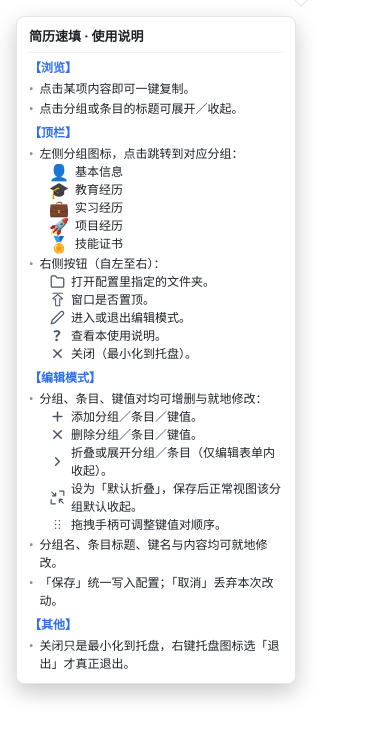
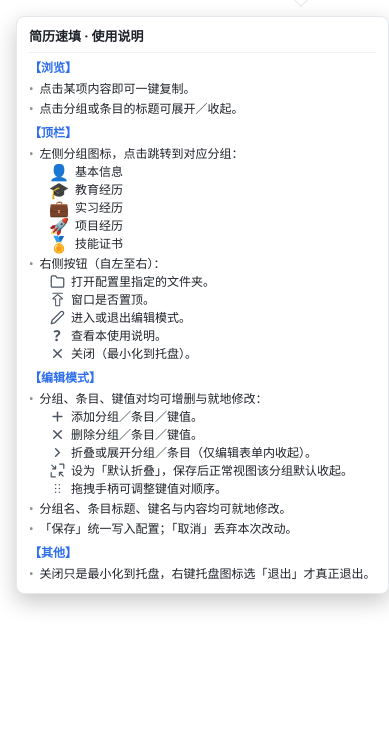
Before and after one commit to Mask3rWu/myProfile, an Electron app: page tooltip.html in a window 320 px wide. Shown: the whole page, 389 px wide, since content can reach past the window. Drawn offline with Linux system fonts and the light colour scheme.

Commit message:
perf: 使用说明去掉滚动条，描述调整为一整行
Co-Authored-By: Claude <noreply@anthropic.com>

```diff
--- a/styles.css
+++ b/styles.css
@@ -380,7 +380,9 @@ body {
 }
 .help-tip {
   position: static;
-  max-width: 280px;
+  /* 按内容伸缩（不设固定/最大宽度），让所有说明行都能排成一行而不换行 */
+  width: max-content;
+  max-width: none;
   background: var(--card);
   border: 1px solid var(--border);
   border-radius: 8px;
@@ -423,6 +425,7 @@ body {
   gap: 6px;
   color: var(--text);
   margin-top: 2px;
+  white-space: nowrap; /* 说明保持一行，不换行 */
 }
 .ht-line::before {
   content: '•';
@@ -436,6 +439,7 @@ body {
   gap: 6px;
   padding-left: 20px;
   color: var(--text);
+  white-space: nowrap; /* 说明保持一行，不换行 */
 }
 .ht-em { flex: none; font-size: 16px; line-height: 1; }
 .ht-ic {
```
